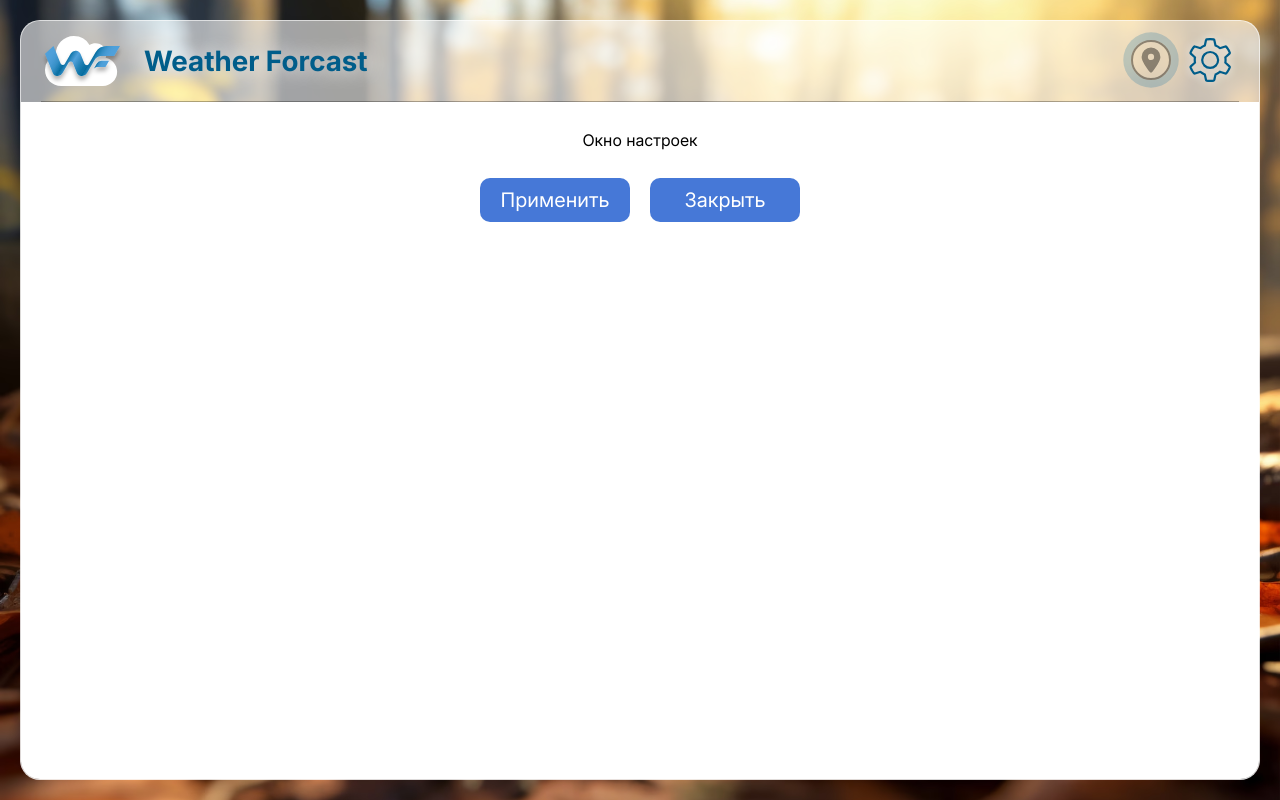
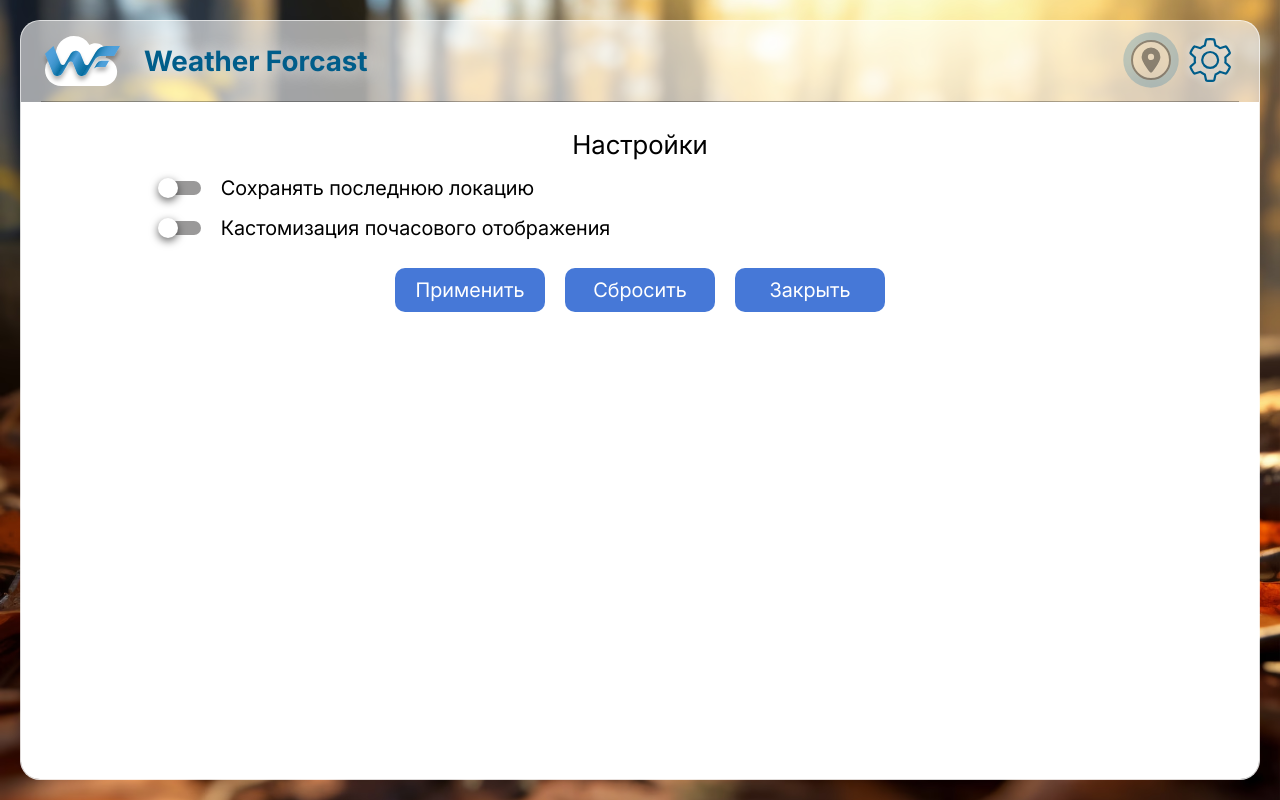
Before and after one commit to AlexKryl91/App_Weather_Forcast_2.0, a Vue app: page / in a window 1280 px wide. Both pictures are taken after a click on the button 1210 px from the left and 61 px from the top of the page. Built offline with nearby package versions, Linux system fonts and the light colour scheme.

Commit message:
settings toggle btns - v.0.3.3

```diff
--- a/src/components/App.vue
+++ b/src/components/App.vue
@@ -113,7 +113,6 @@ export default {
 
     <Transition name="slide">
       <ModalWindow v-if="appStore.isSettingsOpened">
-        Окно настроек
         <SettingsList />
       </ModalWindow>
     </Transition>
--- a/src/components/HeaderBar/HeaderBar.vue
+++ b/src/components/HeaderBar/HeaderBar.vue
@@ -44,10 +44,10 @@ export default {
       this.debounceId = setTimeout(() => {
         this.locationInput = value;
         this.geoStore.fetchedList = [];
-        const str = value.trim();
-        if (str) {
+
+        if (value) {
           this.geoStore.isFetching = true;
-          geoFetch(str)
+          geoFetch(value)
             .then((data) => {
               if (data) {
                 this.geoStore.setFetchedList(data);
@@ -87,7 +87,7 @@ export default {
     <div class="tools-wrapper">
       <input
         ref="search"
-        v-model="locationInput"
+        v-model.trim="locationInput"
         class="search-bar"
         :class="{ 'search-bar_active': appStore.isSearchOpened }"
         type="text"
--- a/src/components/SettingsList/SettingsList.scss
+++ b/src/components/SettingsList/SettingsList.scss
@@ -1,3 +1,15 @@
+.settings {
+  width: 80%;
+  display: flex;
+  flex-direction: column;
+  row-gap: 20px;
+
+  &__header {
+    font-size: 26px;
+    text-align: center;
+  }
+}
+
 .btn-wrapper {
   display: flex;
   column-gap: 20px;
--- a/src/components/SettingsList/SettingsList.vue
+++ b/src/components/SettingsList/SettingsList.vue
@@ -6,19 +6,67 @@ export default {
   data() {
     return {
       appStore: useAppStore(),
+      saveLocation: false,
+      customHourList: false,
     };
   },
   methods: {
     closeSettings() {
       this.appStore.isSettingsOpened = false;
     },
+    // selectHours(e: Event) {
+    // const toggleSwitch = e.target as HTMLElement;
+    // console.log(toggleSwitch.closest('input')?.checked);
+    // },
   },
 };
 </script>
 
 <template>
+  <div class="settings">
+    <span class="settings__header">Настройки</span>
+    <ToggleSwitch v-model="saveLocation"
+      >Сохранять последнюю локацию</ToggleSwitch
+    >
+    <ToggleSwitch v-model="customHourList"
+      >Кастомизация почасового отображения</ToggleSwitch
+    >
+
+    <details v-if="customHourList">
+      <summary>Your favourite cars list</summary>
+      <form>
+        <fieldset>
+          <legend>Cars</legend>
+          <ul>
+            <li>
+              <label for="bmw">BMW</label>
+              <input type="checkbox" id="bmw" name="bmw" value="bmw" />
+            </li>
+            <li>
+              <label for="citroen">Citroen</label>
+              <input
+                type="checkbox"
+                id="citroen"
+                name="citroen"
+                value="citroen"
+              />
+            </li>
+            <li>
+              <label for="skoda">Skoda</label>
+              <input type="checkbox" id="skoda" name="skoda" value="skoda" />
+            </li>
+            <li>
+              <label for="volvo">Volvo</label>
+              <input type="checkbox" id="volvo" name="volvo" value="volvo" />
+            </li>
+          </ul>
+        </fieldset>
+      </form>
+    </details>
+  </div>
   <div class="btn-wrapper">
     <ModalButton>Применить</ModalButton>
+    <ModalButton>Сбросить</ModalButton>
     <ModalButton @click="closeSettings">Закрыть</ModalButton>
   </div>
 </template>
--- /dev/null
+++ b/src/components/UI/ToggleSwitch.scss
@@ -0,0 +1,58 @@
+.cbx {
+  visibility: hidden;
+  display: none;
+}
+
+.toggle-btn {
+  position: relative;
+  cursor: pointer;
+  font-size: 20px;
+  padding-left: 60px;
+
+  span {
+    position: absolute;
+    top: 0;
+    bottom: 0;
+    left: 0;
+    margin-block: auto;
+    width: 40px;
+    height: 14px;
+    border-radius: 8px;
+    background: #9a9999;
+    transition: var(--transition-duration);
+
+    &::before {
+      content: '';
+      position: relative;
+      display: block;
+      width: 20px;
+      height: 20px;
+      top: -3px;
+      left: -3px;
+      background: #fff;
+      box-shadow: 0 3px 8px #00000099;
+      border-radius: 50%;
+      transform: translateX(0);
+      transition: var(--transition-duration);
+    }
+  }
+
+  .cbx:checked + span {
+    background: var(--color-btn-darkblue);
+
+    &::before {
+      background: var(--color-btn-blue);
+      transform: translateX(26px);
+      //   animation: pulse 1.5s forwards;
+    }
+  }
+}
+
+// @keyframes pulse {
+//   0% {
+//     box-shadow: 0 0 0 0 #056ca099;
+//   }
+//   100% {
+//     box-shadow: 0 0 0 12px #fff0;
+//   }
+// }
--- /dev/null
+++ b/src/components/UI/ToggleSwitch.vue
@@ -0,0 +1,33 @@
+<script lang="ts">
+export default {
+  name: 'ToggleSwitch',
+  props: {
+    modelValue: {
+      type: [Array, Boolean],
+    },
+    value: {
+      type: [Boolean, Object],
+    },
+  },
+  computed: {
+    model: {
+      get() {
+        return this.modelValue;
+      },
+      set(value: boolean) {
+        this.$emit('update:modelValue', value);
+      },
+    },
+  },
+};
+</script>
+
+<template>
+  <label class="toggle-btn">
+    <input type="checkbox" v-model="model" :value="value" class="cbx" />
+    <span></span>
+    <slot></slot>
+  </label>
+</template>
+
+<style scoped src="./ToggleSwitch.scss"></style>
--- a/src/components/index.ts
+++ b/src/components/index.ts
@@ -8,6 +8,7 @@ import ModalWindow from '@/components/UI/ModalWindow.vue';
 import ModalButton from '@/components/UI/ModalButton.vue';
 import { Transition } from 'vue';
 import FetchLoader from './FetchLoader/FetchLoader.vue';
+import ToggleSwitch from './UI/ToggleSwitch.vue';
 
 export default [
   AppPreloader,
@@ -19,5 +20,6 @@ export default [
   ModalWindow,
   ModalButton,
   FetchLoader,
+  ToggleSwitch,
   Transition,
 ];
```
